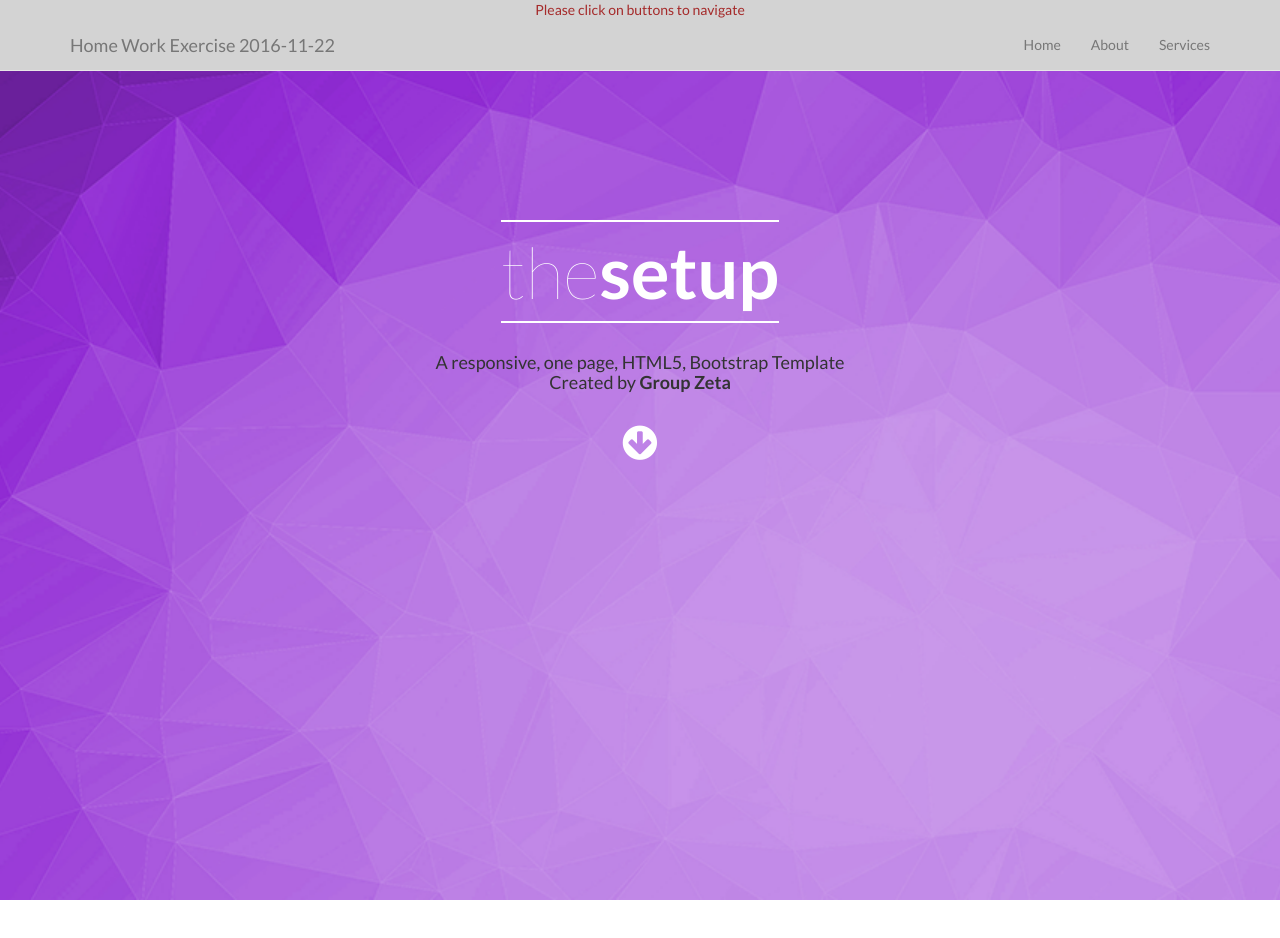
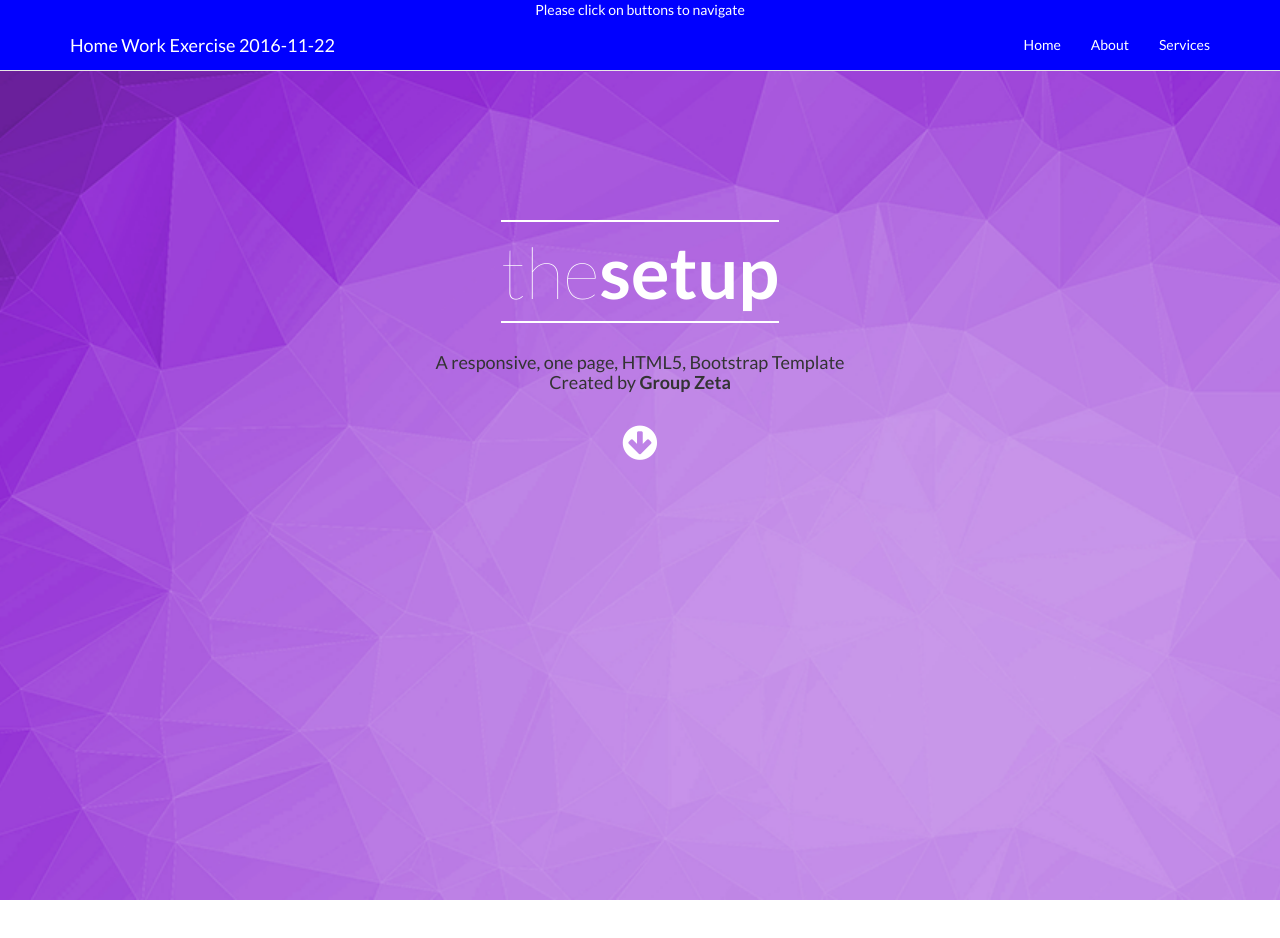
Before and after one commit to OldStd/OldStd.github.io, a plain HTML site: page bs-exercises/ex-20161122/index.html in a window 1280 px wide. Shown: the top 938 px of the page. Drawn offline with nearby package versions, Linux system fonts and the light colour scheme.

Commit message:
Add files via upload

```diff
--- a/bs-exercises/ex-20161122/css/main.css
+++ b/bs-exercises/ex-20161122/css/main.css
@@ -146,24 +146,11 @@
 
 
 nav#mainNav {
-    background-color: lightgrey;
-    color: brown;
+    background-color: blue;
+    color: white;
 }
 
-nav#mainNav {}
+nav#mainNav a {
 
-a.navbar-brand {
-    color: yellow;
+    color: white;
 }
-
-a {
-    color: gold;
-}
-
-nav#mainNav {}
-
-a.navbar-brand {
-    color: yellow;
-}
-
-a.navbar-brand {}
```
